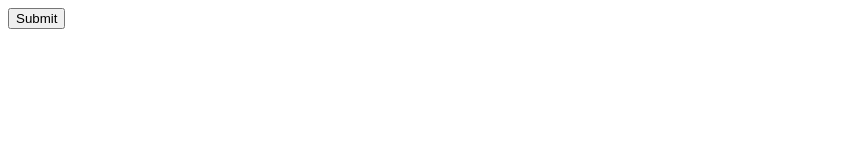
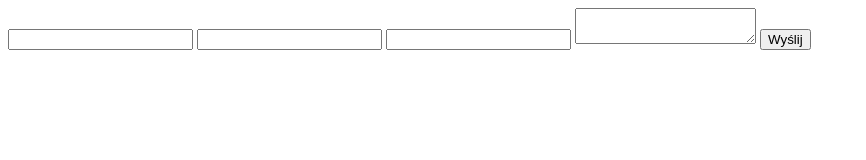
Before and after one commit to karolinakolaczyk/karolinakolaczyk.github.io, a plain HTML site: page HTML5/Formularz/index.html in a window 1280 px wide. Shown: the whole page, without its empty margins (0-866 px from the left). Drawn offline with Linux system fonts and the light colour scheme.

Commit message:
Pełny formularz

```diff
--- a/HTML5/Formularz/index.html
+++ b/HTML5/Formularz/index.html
@@ -7,7 +7,11 @@
     <title>Document</title>
 </head>
 <body>
-    <form action="form.php" method="POST"></form>
-    <input type="submit">
+    <form action="https://formspree.io" method="POST"></form>
+    <input type="text" name="Imię i nazwisko">
+    <input type="email" name="Email">
+    <input type="number" name="Numer telefonu">
+    <textarea maxlength="1000" name="Wiadomość"></textarea>
+    <input type="submit" value="Wyślij">
 </body>
 </html>
```
